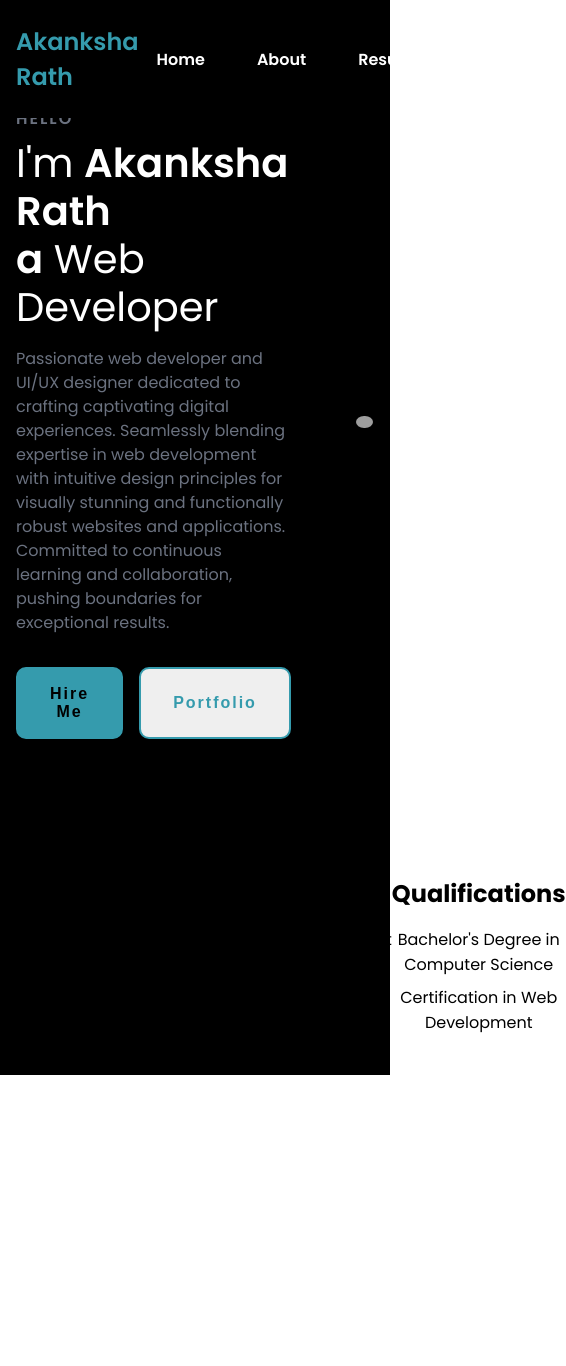
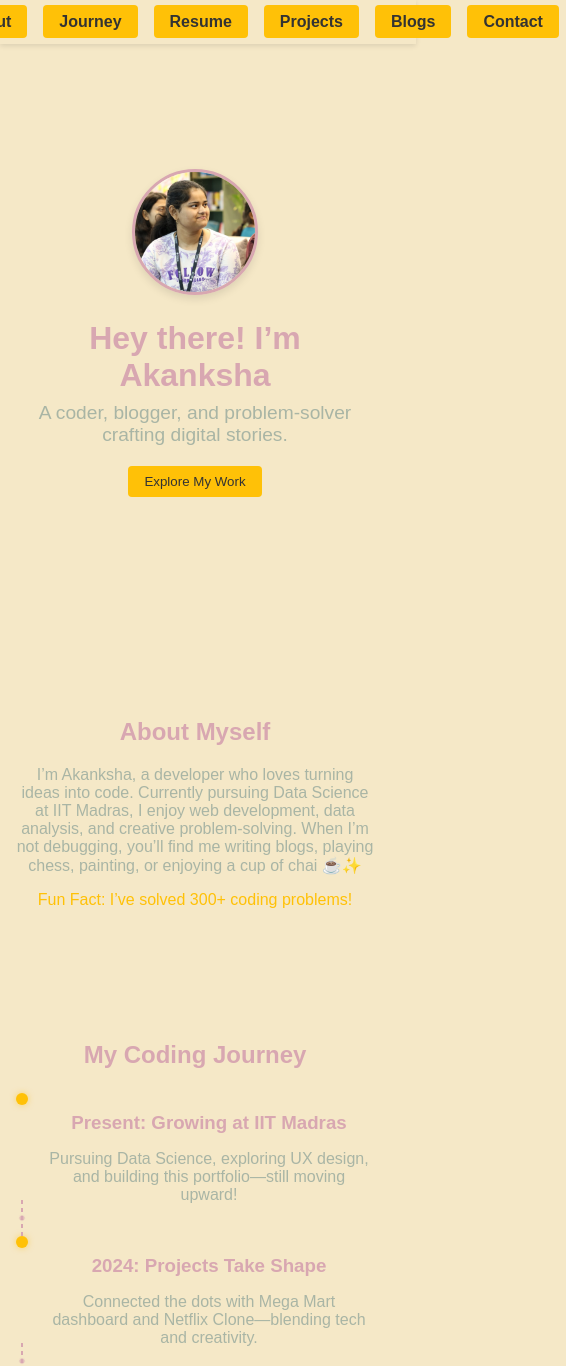
Before and after one commit to Akankshap24/Portfolio, a plain HTML site: page index.html in a window 390 px wide. Shown: the top 1366 px of the page, 566 px wide, since content can reach past the window. Before the commit the page ends 1075 px from the top, so only its background shows below. Drawn offline with Linux system fonts and the light colour scheme; grey boxes are pictures that could not be loaded.

Commit message:
My Portfolio

```diff
--- a/index.html
+++ b/index.html
@@ -1,73 +1,162 @@
 <!DOCTYPE html>
 <html lang="en">
 <head>
-  <meta charset="UTF-8" />
-  <meta http-equiv="X-UA-Compatible" content="IE=edge" />
-  <meta name="viewport" content="width=device-width, initial-scale=1.0" />
-  <link rel="stylesheet" href="style.css" />
-  <title> Portfolio</title>
+    <meta charset="UTF-8">
+    <meta name="viewport" content="width=device-width, initial-scale=1.0">
+    <title>Akanksha - Portfolio</title>
+    <link rel="stylesheet" href="styles.css">
 </head>
 <body>
+    <!-- Navigation -->
     <nav>
-    <div class="nav__content">
-      <div class="logo"><a href="#">Akanksha Rath</a></div>
-      <label for="check" class="checkbox">
-        <i class="ri-menu-line"></i>
-      </label>
-      <input type="checkbox" name="check" id="check" />
         <ul>
-        <li><a href="#">Home</a></li>
-        <li><a href="#">About</a></li>
-        <li><a href="#">Resume</a></li>
-        <li><a href="#">Portfolio</a></li>
-        <li><a href="#">Contact</a></li>
-        <li><a href="https://github.com/Akankshap24">GitHub</a></li> <!-- Add GitHub link -->
-        <li><a href="https://www.linkedin.com/in/akanksha-priyadarshinee-rath/">LinkedIn</a></li> <!-- Add LinkedIn link -->
+            <li><a href="#home">Home</a></li>
+            <li><a href="#about">About</a></li>
+            <li><a href="#journey">Journey</a></li>
+            <li><a href="#resume">Resume</a></li>
+            <li><a href="#projects">Projects</a></li>
+            <li><a href="#blogs">Blogs</a></li>
+            <li><a href="#contact">Contact</a></li>
         </ul>
+    </nav>
+
+    <!-- Home Section -->
+    <section id="home">
+        <div class="home-content">
+            <img src="Images/Profile Photo.jpeg" alt="Akanksha" class="profile-pic">
+            <h1>Hey there! I’m Akanksha</h1>
+            <p>A coder, blogger, and problem-solver crafting digital stories.</p>
+            <button onclick="scrollToSection('projects')">Explore My Work</button>
         </div>
-  </nav>
-  <section class="section">
-    <div class="section__container">
-      <div class="content">
-        <p class="subtitle">HELLO</p>
-        <h1 class="title">
-          I'm <span>Akanksha Rath<br />a</span> Web Developer
-        </h1>
-        <p class="description">
-          Passionate web developer and UI/UX designer dedicated to crafting captivating digital experiences. Seamlessly blending expertise in web development with intuitive design principles for visually stunning and functionally robust websites and applications. Committed to continuous learning and collaboration, pushing boundaries for exceptional results.
-        </p>
-        <div class="action__btns">
-          <button class="hire__me">Hire Me</button>
-          <button class="portfolio">Portfolio</button>
+    </section>
+
+    <!-- About Section -->
+    <section id="about">
+        <h2>About Myself</h2>
+        <p>I’m Akanksha, a developer who loves turning ideas into code. Currently pursuing Data Science at IIT Madras, I enjoy web development, data analysis, and creative problem-solving. When I’m not debugging, you’ll find me writing blogs, playing chess, painting, or enjoying a cup of chai ☕✨</p>
+        <span class="highlight">Fun Fact: I’ve solved 300+ coding problems!</span>
+    </section>
+
+    <!-- Coding Journey Section -->
+    <section id="journey">
+        <h2>My Coding Journey</h2>
+        <div class="timeline">
+            <div class="timeline-item">
+                <div class="timeline-dot"></div>
+                <div class="timeline-content">
+                    <h3>Present: Growing at IIT Madras</h3>
+                    <p>Pursuing Data Science, exploring UX design, and building this portfolio—still moving upward!</p>
                 </div>
             </div>
-      <div class="image">
-        <img src="Profile img.JPG" alt="profile" />
+            <div class="timeline-item">
+                <div class="timeline-dot"></div>
+                <div class="timeline-content">
+                    <h3>2024: Projects Take Shape</h3>
+                    <p>Connected the dots with Mega Mart dashboard and Netflix Clone—blending tech and creativity.</p>
+                </div>
+            </div>
+            <div class="timeline-item">
+                <div class="timeline-dot"></div>
+                <div class="timeline-content">
+                    <h3>2024: Competitive Programming</h3>
+                    <p>Started solving problems on platforms like LeetCode, hitting 300+ solutions and sharpening my logic.</p>
+                </div>
+            </div>
+            <div class="timeline-item">
+                <div class="timeline-dot"></div>
+                <div class="timeline-content">
+                    <h3>2023: Diving into Web Development</h3>
+                    <p>Learned HTML and CSS, built my first static webpage—a simple but proud moment.</p>
+                </div>
+            </div>
+            <div class="timeline-item">
+                <div class="timeline-dot"></div>
+                <div class="timeline-content">
+                    <h3>2023: My First Code</h3>
+                    <p>Wrote my first "Hello World" in Python—sparked my curiosity and kicked off my coding adventure.</p>
+                </div>
             </div>
         </div>
     </section>
-  <footer>
-    <div class="footer__content">
-      <div class="contact-info">
-        <h2>Contact Information</h2>
-        <p>Email: example@example.com</p>
-        <p>Phone: +1234567890</p>
+
+    <!-- Resume Section -->
+    <section id="resume">
+        <h2>Resume</h2>
+        <div class="resume-content">
+            <div class="resume-section">
+                <h3>Education</h3>
+                <p><strong>B.S. in Data Science and Its Applications</strong></p>
+                <p>IIT Madras — Ongoing</p>
             </div>
-      <div class="projects">
-        <h2>Projects</h2>
+            <div class="resume-section">
+                <h3>Skills</h3>
                 <ul>
-          <li>Project 1</li>
-          <li>Project 2</li>
-          <li>Project 3</li>
-          <!-- Add more projects as needed -->
+                    <li>Web Development (HTML, CSS, JavaScript)</li>
+                    <li>Competitive Programming</li>
+                    <li>Data Analysis (Python)</li>
+                    <li>UX Design Basics</li>
                 </ul>
             </div>
-      <div class="qualifications">
-        <h2>Qualifications</h2>
-        <p>Bachelor's Degree in Computer Science</p>
-        <p>Certification in Web Development</p>
+            <div class="resume-section">
+                <h3>Experience</h3>
+                <p><strong>Personal Projects</strong></p>
+                <p>Built a portfolio, Mega Mart dashboard, and Netflix Clone — 2023-Present</p>
+            </div>
+            <div class="resume-download">
+                <a href="Pdf/Resume.pdf" download class="resume-button">Download PDF</a>
             </div>
         </div>
-  </footer>
+    </section>
+
+    <!-- Projects Section -->
+    <section id="projects">
+        <h2>Projects</h2>
+        <div class="project-grid">
+            <div class="project-card">
+                <img src="Images/Mega mart.png" alt="Mega Mart Dashboard" class="project-img">
+                <h3>Mega Mart</h3>
+                <p>Strategic Data Insights: A comprehensive dashboard to monitor key metrics driving Mega Mart's success.</p>
+                <a href="https://github.com/Akankshap24/Assignment/tree/main/DA%20Assigment" target="_blank" class="project-button">View Project</a>
+            </div>
+            <div class="project-card">
+                <img src="Images/netflix.jpg" alt="Netflix Clone" class="project-img">
+                <h3>Netflix Clone</h3>
+                <p>A responsive streaming platform replica built with HTML, CSS, and JavaScript.</p>
+                <a href="https://clones-29l1pajod-akankshas-projects-85cdfbdd.vercel.app/" target="_blank" class="project-button">View Project</a>
+            </div>
+        </div>
+    </section>
+
+    <!-- Blogs Section -->
+    <section id="blogs">
+        <h2>Blogs</h2>
+        <div class="blog-grid">
+            <div class="blog-card">
+                <img src="Images/Photo_blog.webp" alt="My First Website" class="project-img">
+                <h3>My First Website: A Beginner's Tale</h3>
+                <p>My journey building and deploying my first website using HTML, CSS, and Vercel.</p>
+                <a href="https://akanksha24.hashnode.dev/my-first-website-a-beginners-tale-with-html-and-vercel" target="_blank" class="blog-link">Read More</a>
+            </div>
+            <div class="blog-card">
+                <img src="Images/UX.jpeg" alt="UX Design" class="project-img">
+                <h3>Unlocking Digital Delight: UX Design</h3>
+                <p>A deep dive into the exciting world of UX design and creative problem-solving.</p>
+                <a href="https://akanksha24.hashnode.dev/unlocking-the-door-to-digital-delight-explore-thrilling-career-paths-in-ux-design" target="_blank" class="blog-link">Read More</a>
+            </div>
+        </div>
+    </section>
+
+    <!-- Contact Section -->
+    <section id="contact">
+        <h2>Contact Me</h2>
+        <form action="https://formspree.io/f/xvgkvyjd" method="POST">
+            <input type="text" name="name" placeholder="Name" required>
+            <input type="email" name="email" placeholder="Email" required>
+            <textarea name="message" placeholder="Message" required></textarea>
+            <button type="submit">Send</button>
+        </form>
+    </section>
+
+    <script src="script.js"></script>
 </body>
 </html>
--- /dev/null
+++ b/script.js
@@ -0,0 +1,22 @@
+// script.js
+function scrollToSection(sectionId) {
+    const section = document.querySelector(`#${sectionId}`);
+    if (section) {
+        section.scrollIntoView({ behavior: 'smooth' });
+    }
+}
+
+// Trigger fade-in for timeline items on scroll
+document.addEventListener('DOMContentLoaded', () => {
+    const timelineItems = document.querySelectorAll('.timeline-item');
+    const observer = new IntersectionObserver((entries) => {
+        entries.forEach((entry, index) => {
+            if (entry.isIntersecting) {
+                entry.target.style.animationDelay = `${index * 0.2}s`;
+                entry.target.style.opacity = '1';
+            }
+        });
+    }, { threshold: 0.5 });
+
+    timelineItems.forEach(item => observer.observe(item));
+});
--- a/style.css
+++ /dev/null
@@ -1,216 +0,0 @@
-
-@import url("https://fonts.googleapis.com/css2?family=Poppins:wght@400;600;700&display=swap");
-
-:root {
-  --primary-color: rgb(53, 155, 173);
-  --primary-color-dark: rgb(10, 152, 177);
-  --secondary-color: rgb(7, 96, 112);
-  --text-dark: white;
-  --text-light: #6b7280;
-  --extra-light: black;
-  --max-width: 1200px;
-}
-
-* {
-  padding: 0;
-  margin: 0;
-  box-sizing: border-box;
-}
-
-a {
-  text-decoration: none;
-}
-
-body {
-  font-family: "Poppins", sans-serif;
-}
-
-nav {
-  width: 100%;
-  position: fixed;
-  top: 0;
-  left: 0;
-  background-color: black;
-  z-index: 99;
-}
-
-.nav__content {
-  max-width: var(--max-width);
-  margin: auto;
-  padding: 1.5rem 1rem;
-  display: flex;
-  align-items: center;
-  justify-content: space-between;
-}
-
-nav .logo a {
-  font-size: 1.5rem;
-  font-weight: 600;
-  color: var(--primary-color);
-  transition: 0.3s;
-}
-
-nav .logo a:hover {
-  color: var(--primary-color-dark);
-}
-
-nav .checkbox {
-  display: none;
-}
-
-nav input {
-  display: none;
-}
-
-nav .checkbox i {
-  font-size: 2rem;
-  color: var(--primary-color);
-  cursor: pointer;
-}
-
-ul {
-  display: flex;
-  align-items: center;
-  gap: 1rem;
-  list-style: none;
-  transition: left 0.3s;
-}
-
-ul li a {
-  padding: 0.5rem 1rem;
-  border: 2px solid transparent;
-  text-decoration: none;
-  font-weight: 600;
-  color: var(--text-dark);
-  transition: 0.3s;
-}
-
-ul li a:hover {
-  border-top-color: var(--secondary-color);
-  border-bottom-color: var(--secondary-color);
-  color: var(--secondary-color);
-}
-
-.section {
-  background-color: var(--extra-light);
-}
-
-.section__container {
-  min-height: 100vh;
-  max-width: var(--max-width);
-  margin: auto;
-  padding: 1rem;
-  display: grid;
-  grid-template-columns: repeat(2, 1fr);
-  gap: 4rem;
-}
-
-.content {
-  display: flex;
-  flex-direction: column;
-  justify-content: center;
-}
-
-.subtitle {
-  letter-spacing: 2px;
-  color: var(--text-light);
-  font-weight: 600;
-  margin-bottom: 0.5rem;
-}
-
-.title {
-  font-size: 2.5rem;
-  font-weight: 400;
-  line-height: 3rem;
-  color: var(--text-dark);
-  margin-bottom: 1rem;
-}
-
-.title span {
-  font-weight: 600;
-}
-
-.description {
-  line-height: 1.5rem;
-  color: var(--text-light);
-  margin-bottom: 2rem;
-}
-
-.action__btns {
-  display: flex;
-  gap: 1rem;
-}
-
-.action__btns button {
-  font-size: 1rem;
-  font-weight: 600;
-  letter-spacing: 2px;
-  padding: 1rem 2rem;
-  outline: none;
-  border: 2px solid var(--primary-color);
-  border-radius: 10px;
-  transition: 0.3s;
-  cursor: pointer;
-}
-
-.hire__me {
-  background-color: var(--primary-color);
-  color: black;
-}
-
-.hire__me:hover {
-  background-color: var(--primary-color-dark);
-}
-
-.portfolio {
-  color: var(--primary-color);
-}
-
-.portfolio:hover {
-  background-color: var(--primary-color-dark);
-  color: black;
-}
-
-.image {
-  display: grid;
-  place-items: center;
-}
-
-.image img {
-  width: min(25rem, 90%);
-  border-radius: 100%;
-}
-
-footer {
-  background-color: var(--extra-light);
-  padding: 2rem 0;
-  text-align: center;
-}
-
-.footer__content {
-  max-width: var(--max-width);
-  margin: auto;
-  display: flex;
-  justify-content: space-around;
-}
-
-.contact-info, .projects, .qualifications {
-  flex: 1;
-}
-
-.contact-info h2, .projects h2, .qualifications h2 {
-  margin-bottom: 1rem;
-}
-
-.projects ul {
-  list-style: none;
-  padding: 0;
-}
-
-.projects ul li {
-  margin-bottom: 0.5rem;
-}
-
-.qualifications p {
-  margin-bottom: 0.5rem;
-}
--- /dev/null
+++ b/styles.css
@@ -0,0 +1,245 @@
+/* General Styles */
+body {
+    margin: 0;
+    font-family: 'Montserrat', sans-serif;
+    background-color: #F5E8C7; /* Creamy Beige */
+    color: #A9B5A5; /* Muted Sage Green */
+}
+
+/* Navigation */
+nav {
+    position: fixed;
+    top: 0;
+    width: 100%;
+    background-color: #F5E8C7;
+    padding: 0.8rem; /* Reduced from 1rem */
+    box-shadow: 0 2px 5px rgba(0, 0, 0, 0.1);
+}
+nav ul {
+    list-style: none;
+    display: flex;
+    justify-content: center;
+    gap: 2rem;
+    margin: 0;
+    padding: 0;
+}
+nav a {
+    text-decoration: none;
+    color: #D8A7B1; /* Dusty Rose */
+    font-weight: bold;
+}
+nav a:hover {
+    color: #FFC107; /* Mustard Yellow */
+}
+
+/* Sections */
+section {
+    padding: 3rem 2rem; /* Reduced from 5rem */
+    text-align: center;
+    margin-top: 3rem; /* Offset for fixed nav */
+}
+h1, h2, h3 {
+    color: #D8A7B1; /* Dusty Rose */
+}
+button, a[href] {
+    background-color: #FFC107; /* Mustard Yellow */
+    color: #333;
+    border: none;
+    padding: 0.5rem 1rem;
+    cursor: pointer;
+    text-decoration: none;
+    border-radius: 4px;
+}
+button:hover {
+    opacity: 0.9;
+}
+
+/* Home Section Adjustments */
+#home {
+    min-height: 70vh; /* Reduced from 100vh */
+    display: flex;
+    justify-content: center;
+    align-items: center;
+}
+.home-content {
+    text-align: center;
+    padding: 1rem; /* Reduced internal padding */
+}
+.profile-pic {
+    width: 150px;
+    height: 150px;
+    border-radius: 50%;
+    object-fit: cover;
+    margin-bottom: 0.8rem; /* Reduced from 1rem */
+    border: 3px solid #D8A7B1;
+    box-shadow: 0 4px 8px rgba(0, 0, 0, 0.1);
+}
+#home h1 {
+    font-size: 2.5rem;
+    margin: 0.5rem 0; /* Tightened */
+}
+#home p {
+    font-size: 1.2rem;
+    margin: 0.5rem 0; /* Tightened */
+}
+#home button {
+    margin-top: 0.8rem; /* Reduced */
+}
+
+/* About */
+.highlight {
+    color: #FFC107; /* Mustard Yellow */
+}
+
+/* Coding Journey Timeline */
+.timeline {
+    max-width: 700px;
+    margin: 1.5rem auto; /* Reduced from 2rem */
+    position: relative;
+}
+.timeline-item {
+    display: flex;
+    align-items: flex-start;
+    margin-bottom: 1.5rem; /* Reduced from 3rem */
+    position: relative;
+}
+.timeline-dot {
+    width: 12px;
+    height: 12px;
+    background-color: #FFC107;
+    border-radius: 50%;
+    margin-right: 1rem; /* Reduced from 1.5rem */
+    position: relative;
+    z-index: 1;
+    box-shadow: 0 0 6px rgba(255, 193, 7, 0.5);
+}
+.timeline-dot::before {
+    content: '';
+    position: absolute;
+    bottom: 12px;
+    left: 50%;
+    transform: translateX(-50%);
+    width: 2px;
+    height: calc(100% + 1.5rem); /* Adjusted for tighter spacing */
+    background: repeating-linear-gradient(to top, #D8A7B1 0px, #D8A7B1 4px, transparent 4px, transparent 8px);
+}
+.timeline-item:first-child .timeline-dot::before {
+    display: none;
+}
+.timeline-item:not(:first-child) .timeline-dot::after {
+    content: '';
+    position: absolute;
+    left: 50%;
+    transform: translateX(-50%) rotate(45deg);
+    bottom: calc(100% + 0.5rem); /* Tightened */
+    width: 20px;
+    height: 20px;
+    background: radial-gradient(circle, #D8A7B1 2px, transparent 3px);
+    clip-path: polygon(50% 0%, 70% 30%, 100% 50%, 70% 70%, 50% 100%, 30% 70%, 0% 50%, 30% 30%);
+    opacity: 0.7;
+    animation: flutter 1.5s infinite ease-in-out;
+}
+.timeline-content {
+    flex: 1;
+}
+.timeline-content h3 {
+    margin-bottom: 0.3rem; /* Reduced */
+}
+@keyframes flutter {
+    0% { transform: translateX(-50%) rotate(45deg) scale(1); }
+    50% { transform: translateX(-50%) rotate(45deg) scale(1.05); }
+    100% { transform: translateX(-50%) rotate(45deg) scale(1); }
+}
+
+/* Resume Section */
+.resume-content {
+    max-width: 700px;
+    margin: 1.5rem auto; /* Reduced */
+    text-align: left;
+}
+.resume-section {
+    margin-bottom: 1.5rem; /* Reduced */
+}
+.resume-section h3 {
+    margin-bottom: 0.5rem;
+}
+.resume-section p {
+    margin: 0.3rem 0;
+}
+.resume-section ul {
+    padding-left: 1.5rem;
+    margin: 0.5rem 0;
+}
+.resume-download {
+    text-align: center;
+    margin-top: 1rem; /* Reduced */
+}
+
+/* Projects & Blogs */
+.project-grid, .blog-grid {
+    display: grid;
+    grid-template-columns: repeat(auto-fit, minmax(250px, 1fr));
+    gap: 1.5rem; /* Reduced from 2rem */
+    margin-top: 1.5rem; /* Reduced */
+}
+.project-img {
+    width: 100%;
+    height: 150px;
+    object-fit: cover;
+    border-radius: 8px 8px 0 0;
+    margin-bottom: 0.8rem; /* Reduced */
+}
+.project-card, .blog-card {
+    background-color: #FDF1E6;
+    padding: 0.8rem; /* Reduced from 1rem */
+    border-radius: 8px;
+}
+.project-card h3, .blog-card h3 {
+    margin-bottom: 0.5rem;
+}
+.project-card p, .blog-card p {
+    margin-bottom: 0.8rem;
+}
+
+/* Contact Form */
+form {
+    display: flex;
+    flex-direction: column;
+    gap: 0.8rem; /* Reduced from 1rem */
+    max-width: 500px;
+    margin: 1.5rem auto; /* Reduced */
+}
+input, textarea {
+    padding: 0.5rem;
+    border: 1px solid #A9B5A5;
+    border-radius: 4px;
+}
+textarea {
+    height: 100px;
+}
+
+/* Responsive Design */
+@media (max-width: 768px) {
+    nav ul {
+        gap: 1rem;
+    }
+    section {
+        padding: 2rem 1rem;
+    }
+    #home {
+        min-height: 60vh;
+    }
+    .profile-pic {
+        width: 120px;
+        height: 120px;
+    }
+    #home h1 {
+        font-size: 2rem;
+    }
+    .timeline-item {
+        margin-bottom: 1rem;
+    }
+    .project-grid, .blog-grid {
+        gap: 1rem;
+    }
+}
```
Also changed, not shown: Images/First_blog.jpeg (added), Images/Mega mart.png (added), Images/Photo_blog.webp (added), Images/Profile Photo.jpeg (added), Images/UX.jpeg (added), Images/netflix.jpg (added), 2 other files. Lines whose indentation alone changed are shown as unchanged.
